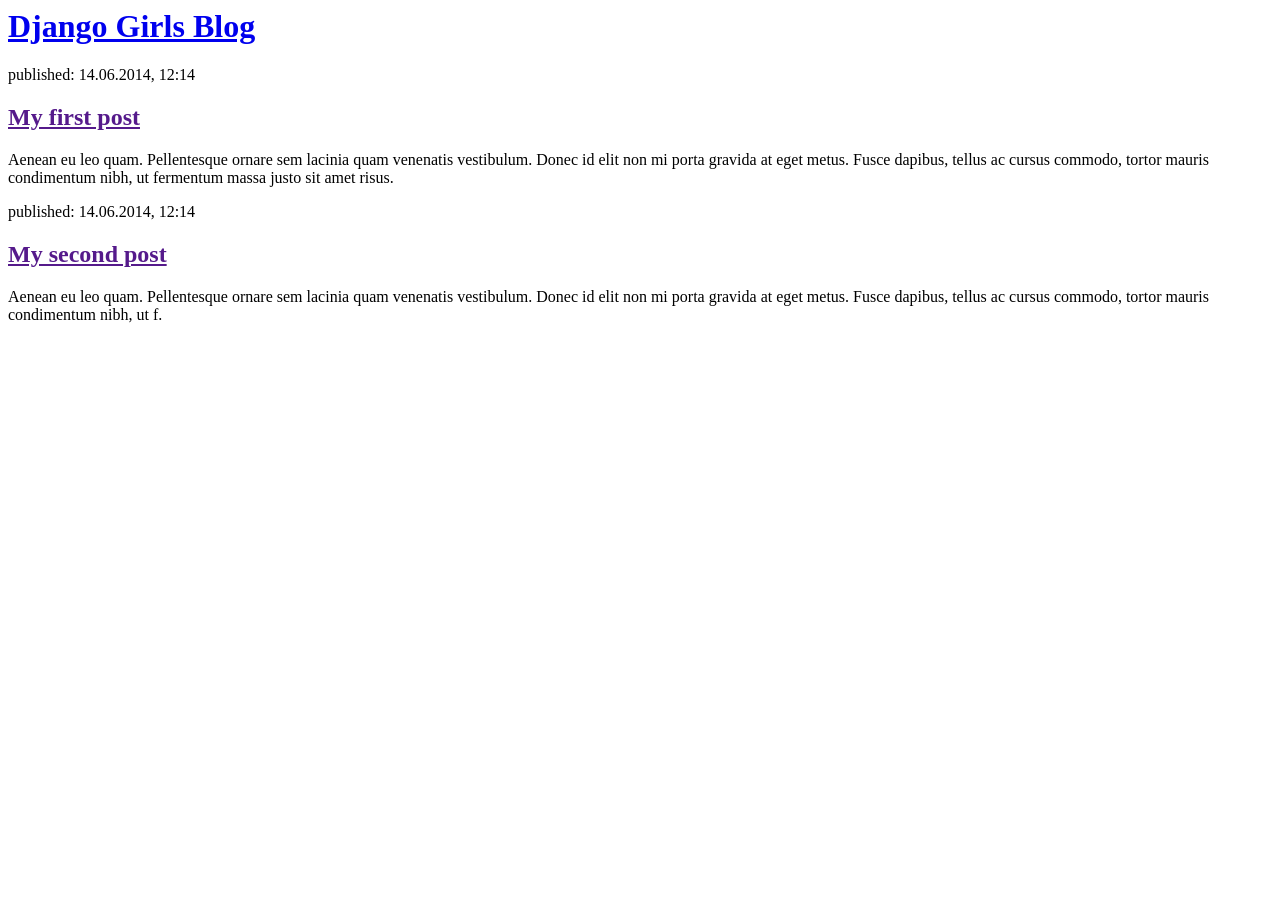
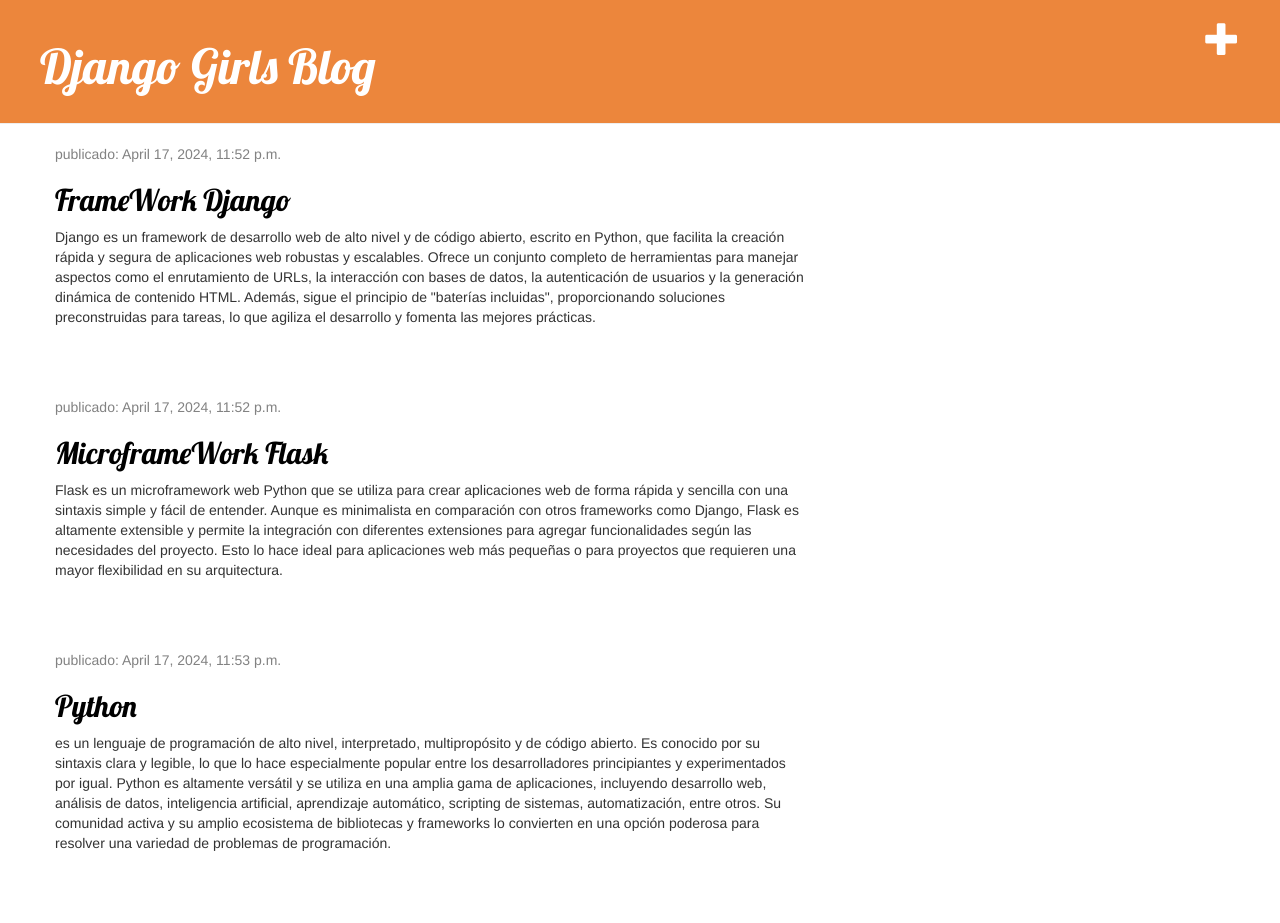
Before and after one commit to juancamilo123456/my-first-blog1, a Django app: page / in a window 1280 px wide. Before the commit the page ends 323 px from the top, so only its background shows below. Run offline with Django 5.2, Linux system fonts and the light colour scheme; some libraries are stand-ins or nearby versions.

Commit message:
Update post_list.html

```diff
--- a/blog/templates/blog/post_list.html
+++ b/blog/templates/blog/post_list.html
@@ -1,22 +1,117 @@
 <html>
 <head>
-        <title>Django Girls blog</title>
+    <title>Blog Django Girls</title>
+    <link rel="stylesheet" href="//maxcdn.bootstrapcdn.com/bootstrap/3.2.0/css/bootstrap.min.css">
+    <link rel="stylesheet" href="//maxcdn.bootstrapcdn.com/bootstrap/3.2.0/css/bootstrap-theme.min.css">
+    <link href="//fonts.googleapis.com/css?family=Lobster&subset=latin,latin-ext" rel="stylesheet" type="text/css">
+    <link rel="stylesheet" href="/static/css/blog.css">
+
+    <style>
+        .page-header {
+            background-color: #ec863c;
+            margin-top: 0;
+            padding: 20px 20px 20px 40px;
+        }
+
+        .page-header h1, .page-header h1 a, .page-header h1 a:visited, .page-header h1 a:active {
+            color: #ffffff;
+            font-size: 36pt;
+            text-decoration: none;
+        }
+
+        .content {
+            margin-left: 40px;
+        }
+
+        h1, h2, h3, h4 {
+            font-family: 'Lobster', cursive;
+        }
+
+        .date {
+            color: #828282;
+        }
+
+        .save {
+            float: right;
+        }
+
+        .post-form textarea, .post-form input {
+            width: 100%;
+        }
+
+        .top-menu, .top-menu:hover, .top-menu:visited {
+            color: #ffffff;
+            float: right;
+            font-size: 26pt;
+            margin-right: 20px;
+        }
+
+        .post {
+            margin-bottom: 70px;
+        }
+
+        .post h2 a, .post h2 a:visited {
+            color: #000000;
+        }
+    </style>
 </head>
 <body>
-        <div>
+    <div class="page-header">
+        <a href="/post/new" class="top-menu" target="_blank"><span class="glyphicon glyphicon-plus"></span></a>
         <h1><a href="/">Django Girls Blog</a></h1>
     </div>
 
-        <div>
-            <p>published: 14.06.2014, 12:14</p>
-            <h2><a href="">My first post</a></h2>
-            <p>Aenean eu leo quam. Pellentesque ornare sem lacinia quam venenatis vestibulum. Donec id elit non mi porta gravida at eget metus. Fusce dapibus, tellus ac cursus commodo, tortor mauris condimentum nibh, ut fermentum massa justo sit amet risus.</p>
+
+    <div class="content container" id="new-post-form" style="display: none;">
+        <div class="row">
+            <div class="col-md-8">
+                <h2>New post</h2>
+                <form method="POST" class="post-form">
+                    <input type="hidden" name="csrfmiddlewaretoken" value="JCqk8o1be7LyumXiJcpuATDZStTB4rD9PfMgBoHnIN51DkaSV4X6N4jJabmxotgK">
+                    <p><label for="id_title">Title:</label> <input type="text" name="title" maxlength="200" required id="id_title"></p>
+                    <p><label for="id_text">Text:</label> <textarea name="text" cols="40" rows="10" required id="id_text"></textarea></p>
+                    <button type="submit" class="save btn btn-default">Save</button>
+                </form>
+            </div>
+        </div>
     </div>
 
-        <div>
-            <p>published: 14.06.2014, 12:14</p>
-            <h2><a href="">My second post</a></h2>
-            <p>Aenean eu leo quam. Pellentesque ornare sem lacinia quam venenatis vestibulum. Donec id elit non mi porta gravida at eget metus. Fusce dapibus, tellus ac cursus commodo, tortor mauris condimentum nibh, ut f.</p>
+    <script>
+        document.getElementById("new-post-button").addEventListener("click", function(event) {
+            event.preventDefault();
+            document.getElementById("new-post-form").style.display = "block";
+        });
+    </script>
+
+
+    <div class="content container">
+        <div class="row">
+            <div class="col-md-8">
+                <div class="post">
+                    <div class="date">
+                        <p>publicado: April 17, 2024, 11:52 p.m.</p>
+                    </div>
+                    <h2><a href="/post/1/">FrameWork Django</a></h2>
+                    <p>Django es un framework de desarrollo web de alto nivel y de código abierto, escrito en Python, que facilita la creación rápida y segura de aplicaciones web robustas y escalables. Ofrece un conjunto completo de herramientas para manejar aspectos como el enrutamiento de URLs, la interacción con bases de datos, la autenticación de usuarios y la generación dinámica de contenido HTML. Además, sigue el principio de &quot;baterías incluidas&quot;, proporcionando soluciones preconstruidas para tareas, lo que agiliza el desarrollo y fomenta las mejores prácticas.</p>
+                </div>
+
+                <div class="post">
+                    <div class="date">
+                        <p>publicado: April 17, 2024, 11:52 p.m.</p>
+                    </div>
+                    <h2><a href="/post/2/">MicroframeWork Flask</a></h2>
+                    <p>Flask es un microframework web Python que se utiliza para crear aplicaciones web de forma rápida y sencilla con una sintaxis simple y fácil de entender. Aunque es minimalista en comparación con otros frameworks como Django, Flask es altamente extensible y permite la integración con diferentes extensiones para agregar funcionalidades según las necesidades del proyecto. Esto lo hace ideal para aplicaciones web más pequeñas o para proyectos que requieren una mayor flexibilidad en su arquitectura.</p>
+                </div>
+
+                <div class="post">
+                    <div class="date">
+                        <p>publicado: April 17, 2024, 11:53 p.m.</p>
+                    </div>
+                    <h2><a href="/post/3/">Python</a></h2>
+                    <p>es un lenguaje de programación de alto nivel, interpretado, multipropósito y de código abierto. Es conocido por su sintaxis clara y legible, lo que lo hace especialmente popular entre los desarrolladores principiantes y experimentados por igual. Python es altamente versátil y se utiliza en una amplia gama de aplicaciones, incluyendo desarrollo web, análisis de datos, inteligencia artificial, aprendizaje automático, scripting de sistemas, automatización, entre otros. Su comunidad activa y su amplio ecosistema de bibliotecas y frameworks lo convierten en una opción poderosa para resolver una variedad de problemas de programación.</p>
+                </div>
+            </div>
+        </div>
     </div>
 </body>
 </html>
```
Lines whose indentation alone changed are shown as unchanged.
